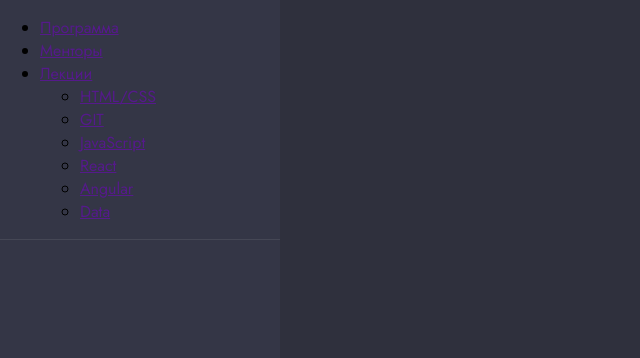
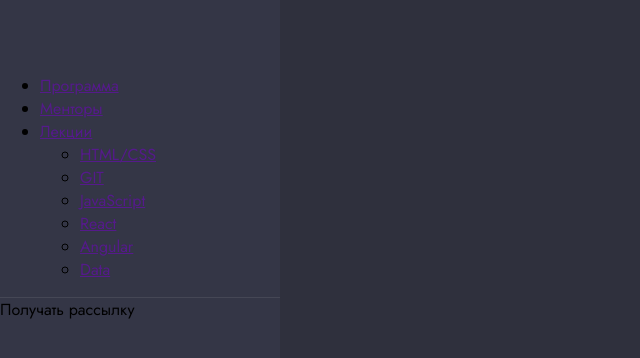
Before and after one commit to anton0kurilov/beeinterns-test, a website built with Parcel: page src/index.html in a window 1280 px wide. Shown: the whole page, without its empty margins (0-640 px from the left). Built offline with nearby package versions, Linux system fonts and the light colour scheme.

Commit message:
Add newsletter box

```diff
--- a/src/index.html
+++ b/src/index.html
@@ -10,7 +10,8 @@
 </head>
 <body>
     <aside class="leftbar">
-        <div class="subeader">
+        <div class="subheader">
+        </div>
         <ul class="mainmenu">
             <li><a href="" title="">Программа</a></li>
             <li><a href="" title="">Менторы</a></li>
@@ -26,8 +27,10 @@
                 </ul>
             </li>
         </ul>
+        <div class="separator"></div>
+        <div class="newsletter-button">
+            <span>Получать рассылку</span>
         </div>
-        <div class="separator"></div>
     </aside>
     <header class="topbar"></header>
     <main></main>
```
